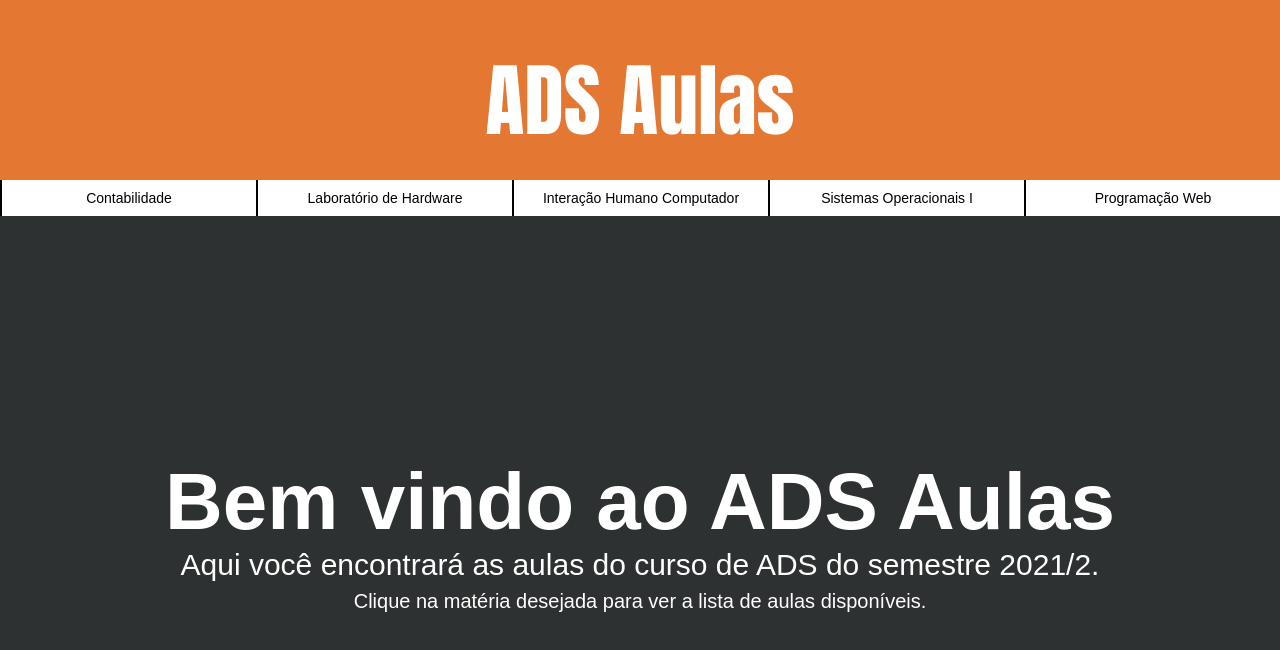
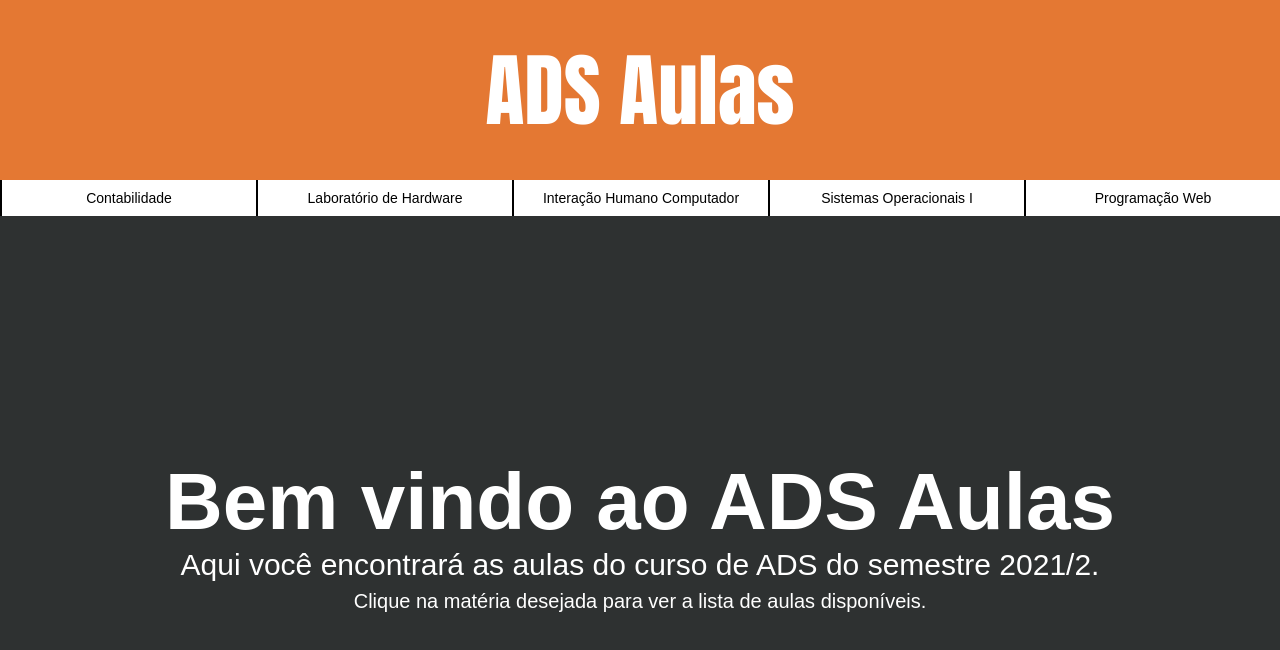
Before and after one commit to Morselli/ADS_Aulas, a plain HTML site: page index.html in a window 1280 px wide. Drawn offline with Linux system fonts and the light colour scheme.

Commit message:
more responsible v4

```diff
--- a/css/global-style.css
+++ b/css/global-style.css
@@ -8,12 +8,15 @@
     align-items: center;
 }
 
+#titulo {
+    display: flex;
+}
+
 #titulo .heading {
     text-align: center;
     font-size: 40px;
     font-family: Impact, Haettenschweiler, 'Arial Narrow Bold', sans-serif;
-    padding-top: 40px;
-    width: 100%;
+    width: 40%;
     margin: auto;
 }
 
```
